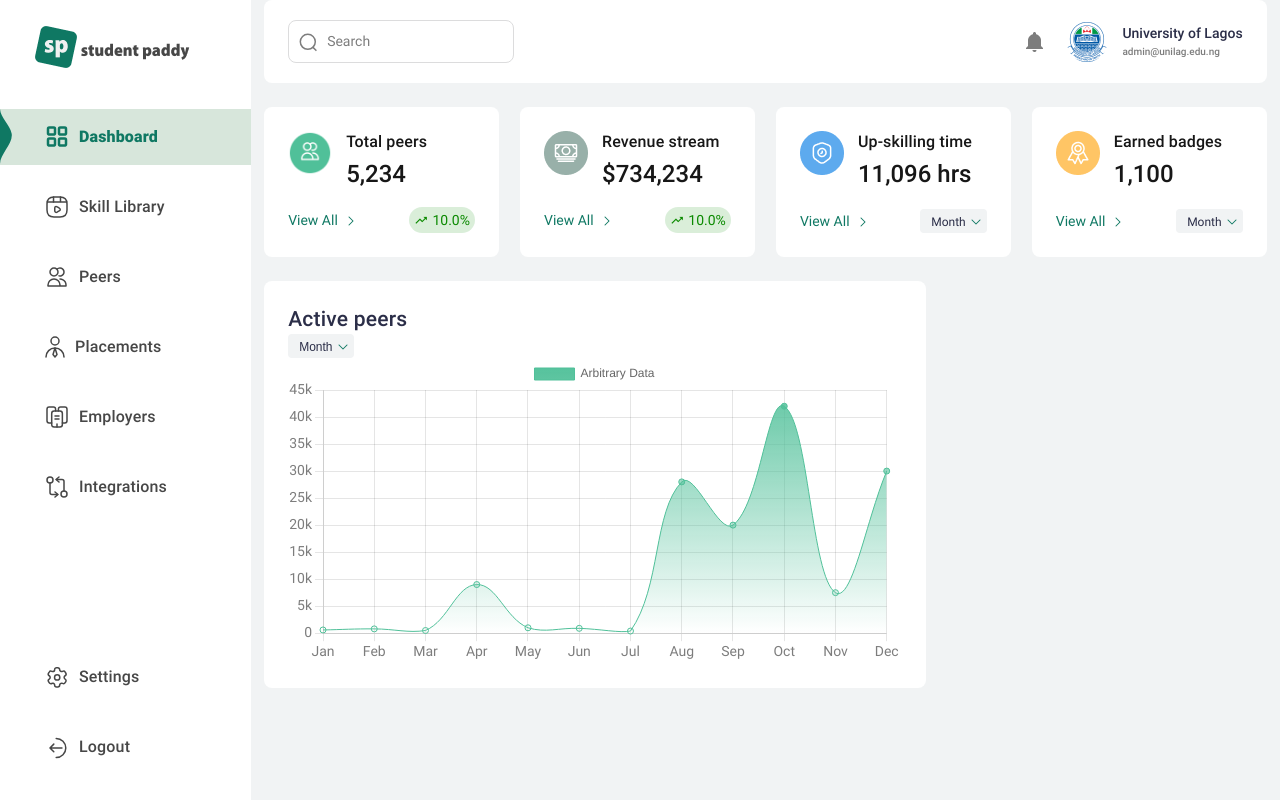
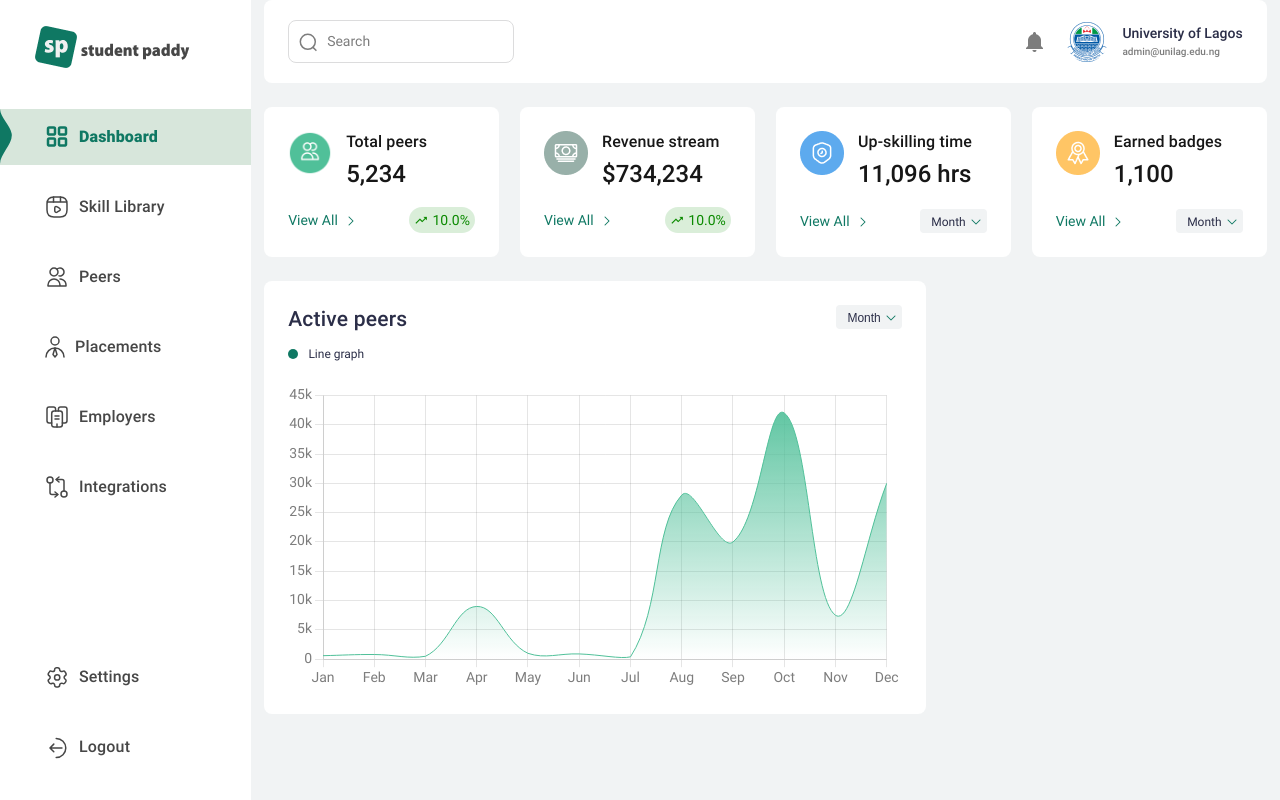
Before and after one commit to ArinzeGit/Student-Paddy-Admin-Dashboard, a Next.js app: page /dashboard in a window 1280 px wide. Built offline with nearby package versions, Linux system fonts and the light colour scheme.

Commit message:
finetune implementation of Active peers graph

```diff
--- a/src/app/dashboard/page.tsx
+++ b/src/app/dashboard/page.tsx
@@ -35,22 +35,8 @@ const Dashboard = () => {
           url={"/skill-library/earned-badges"}
         />
       </div>
-      <div className="w-[66%] p-[24px] bg-white rounded-[8px] mt-[24px]">
-        <p className="text-[21px] text-[#2B2E48] font-roboto font-[500] leading-[1.37] tracking-1">
-          Active peers
-        </p>
-        <button className="bg-[#F1F3F4] rounded-[4px] px-[3px]">
-          <span className="text-[#2B2E48] text-[12px] leading[1.37] ml-[8px]">
-            Month
-          </span>
-          <Image
-            src={"/images/icon-month-dropdown.png"}
-            alt="Month dropdown"
-            width={16}
-            height={16}
-            className="inline-block ml-[2px]"
-          />
-        </button>
+
+      <div className="w-[66%] mt-[24px]">
         <ActivePeersGraph />
       </div>
     </HeaderLayout>
--- a/src/components/graphs/ActivePeersGraph.tsx
+++ b/src/components/graphs/ActivePeersGraph.tsx
@@ -1,4 +1,5 @@
 "use client";
+import Image from "next/image";
 import React from "react";
 import { Line } from "react-chartjs-2";
 import {
@@ -12,6 +13,8 @@ import {
   Tooltip,
   Legend,
   Filler,
+  ChartOptions,
+  TooltipItem,
 } from "chart.js";
 
 // Register chart.js components
@@ -45,7 +48,7 @@ const ActivePeersGraph = () => {
     ],
     datasets: [
       {
-        label: "Arbitrary Data",
+        label: "Line graph",
         data: [
           600, 800, 500, 9000, 1000, 900, 400, 28000, 20000, 42000, 7500, 30000,
         ],
@@ -68,11 +71,16 @@ const ActivePeersGraph = () => {
         borderWidth: 1,
         fill: true,
         tension: 0.4,
+        pointRadius: 0,
+        pointHoverRadius: 5,
+        hitRadius: 20,
+        pointBackgroundColor: "#FFFFFF",
+        pointBorderColor: "#5DAAEE",
       },
     ],
   };
 
-  const options = {
+  const options: ChartOptions<"line"> = {
     scales: {
       x: {
         ticks: {
@@ -102,9 +110,61 @@ const ActivePeersGraph = () => {
         },
       },
     },
+    plugins: {
+      legend: {
+        display: false,
+      },
+      tooltip: {
+        displayColors: false,
+        enabled: true, // Enable or disable the tooltip
+        mode: "index", // Determines how tooltips are displayed (e.g., 'index', 'nearest', etc.)
+        intersect: false, // Show tooltips even if not directly on a point
+        backgroundColor: "#5DAAEE", // Background color of the tooltip
+        bodyColor: "#FFFFFF", // Body text color
+        padding: 4, // Padding inside the tooltip
+        callbacks: {
+          title: () => {
+            return "";
+          },
+
+          label: (tooltipItem: TooltipItem<"line">) => {
+            // Use TooltipItem from Chart.js
+            const value = tooltipItem.raw as unknown as number; // Use type assertion to number
+            return value >= 1000 ? value / 1000 + "k" : value.toString();
+          },
+        },
+      },
+    },
   };
 
-  return <Line data={data} options={options} />;
+  return (
+    <div className="w-[100%] p-[24px] bg-white rounded-[8px]">
+      <div className="flex justify-between items-start mb-[12px]">
+        <p className="text-[21px] text-[#2B2E48] font-roboto font-[500] leading-[1.37] tracking-1">
+          Active peers
+        </p>
+        <button className="bg-[#F1F3F4] rounded-[4px] px-[3px]">
+          <span className="text-[#2B2E48] text-[12px] leading[1.37] ml-[8px]">
+            Month
+          </span>
+          <Image
+            src={"/images/icon-month-dropdown.png"}
+            alt="Month dropdown"
+            width={16}
+            height={16}
+            className="inline-block ml-[2px]"
+          />
+        </button>
+      </div>
+      <div className=" w-[76px] flex justify-between items-center mb-[22px]">
+        <div className="w-[10px] h-[10px] rounded-xl bg-[#0F7863]"></div>
+        <p className="text-[12px] text-[#2B2E48] font-roboto font-[400] leading-[1.37]">
+          Line graph
+        </p>
+      </div>
+      <Line data={data} options={options} />
+    </div>
+  );
 };
 
 export default ActivePeersGraph;
```
